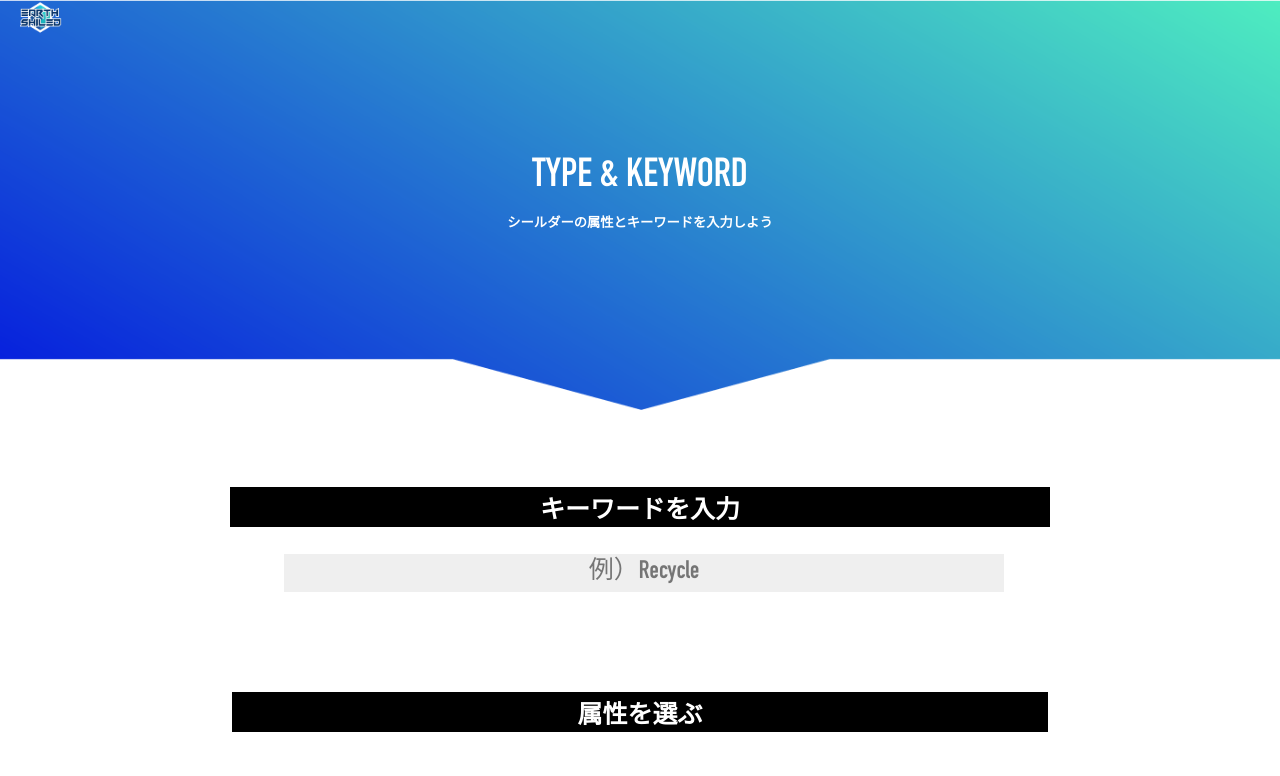
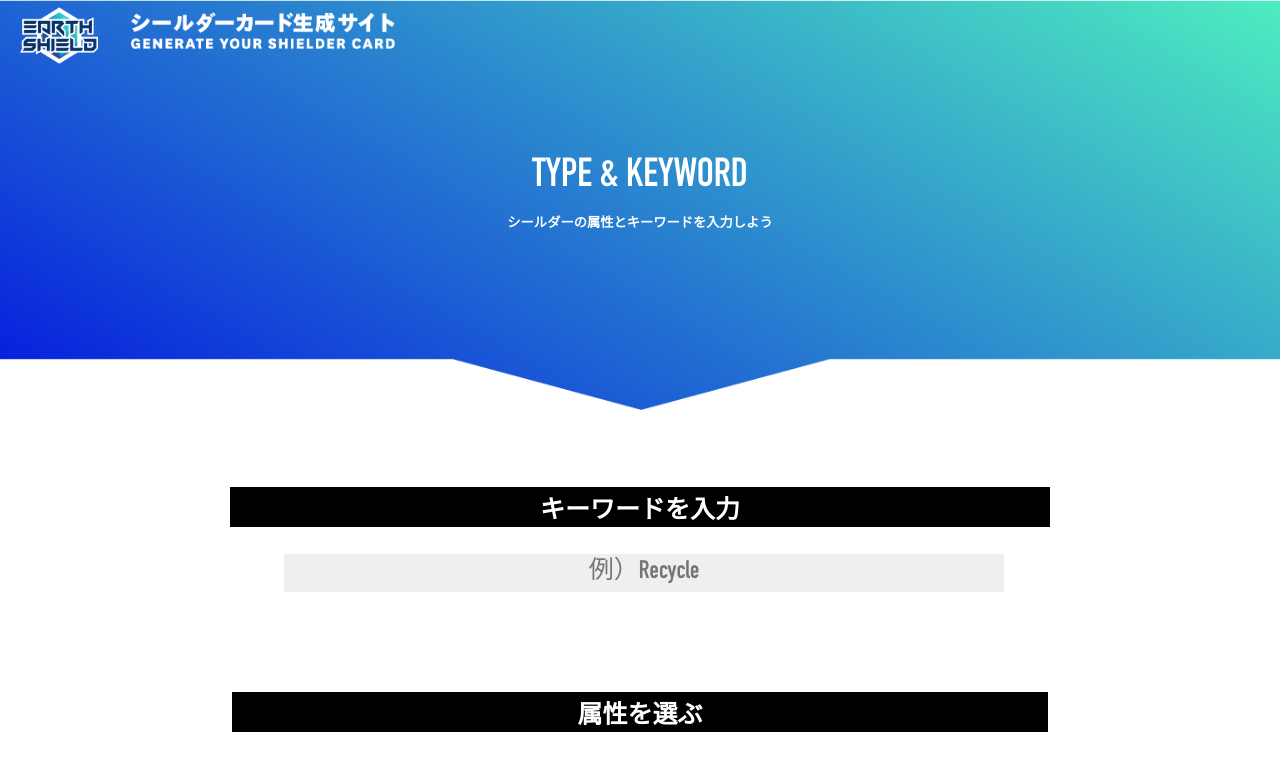
Before and after one commit to mAtencio27/pokegenreact, a React (Create React App) app in the folder client/: page /home in a window 1280 px wide. Shown: the top 776 px of the page. Built offline with nearby package versions, Linux system fonts and the light colour scheme; a web font is replaced by a local one.

Commit message:
IMPLEMENTED: CHANGES TO LOGO AND HEADERS

```diff
--- a/client/src/App.css
+++ b/client/src/App.css
@@ -74,20 +74,24 @@ body {
   display: flex;
   flex-direction: row;
   position:absolute;
-  height: 5%;
+  height: 7%;
   width: 100vw;
+  align-items: center;
+  padding-top: .25%;
   /* padding: 5px */
 }
 
 .pokemonLogo {
   max-width: 90%;
-  max-height: 90%;
+  max-height: 100%;
   padding-left: 20px;
   padding-right: 20px;
 }
 
 .title{
-  height: 50%;
+  height: 55%;
+  padding-left: 1%;
+  padding-bottom: 1%;
 }
 
 .headerTopics {
@@ -229,7 +233,7 @@ body {
   top: 11%; /* Adjust the value to set the background 20px below the top */
   left: 0;
   right: 0;
-  height: 100%; /* Set the height of the background container */
+  height: 80%; /* Set the height of the background container */
   z-index: -1; /* Make sure the background is behind the content */
 }
 
@@ -381,7 +385,7 @@ body {
   background-image: url("./Assets/Page2/top.png");
   background-size:100%;
   background-repeat: no-repeat;
-  height: 100vh;
+  /* height: 100vh; */
   width: 100vw;
 }
 
@@ -576,7 +580,7 @@ body {
   background-image: url("./Assets/Page2/top.png");
   background-size:100%;
   background-repeat: no-repeat;
-  height: 100vh;
+  /* height: 100vh; */
   width: 100vw;
 }
 
@@ -789,7 +793,8 @@ body {
   background-image: url("./Assets/Page4/background.png");
   background-size: cover;
   background-repeat: no-repeat;
-  max-height: 150vh;
+  background-position: center top 35%;
+  /* max-height: 150vh; */
   min-height: 100vh;
   height: 150vh;
   width: 100vw;
--- a/client/src/components/Header.js
+++ b/client/src/components/Header.js
@@ -1,12 +1,12 @@
-import logo from "../Assets/Page1/logo.png"
-import title from "../Assets/Page1/title.PNG"
+import logo from "../Assets/Page1/logo_only.png"
+import title from "../Assets/Page1/only_text.png"
 
 const Header = () => {
 
     return (
         <div className="HeaderContainer">
             <img className="pokemonLogo" src={logo}></img>
-            {/* <img className="title" src={title}></img> */}
+            <img className="title" src={title}></img>
             {/* <p>アースシールド　カード生成サイト</p> */}
             {/* <p className="headerTopics">コンセプト</p>
             <p className="headerTopics">環境問題について知ろう</p>
--- a/client/src/components/Render.js
+++ b/client/src/components/Render.js
@@ -4,6 +4,7 @@ import { Link } from 'react-router-dom'
 import logo from "../Assets/Page1/logo.png"
 import Loading from './Loading';
 import QRCode from 'react-qr-code'
+import Header from './Header'
 
 const Render = ({pokeJson, setPokeJson, files, setFiles}) => {
 
@@ -84,13 +85,14 @@ const Render = ({pokeJson, setPokeJson, files, setFiles}) => {
       {photos[0]?
       <div className='renderPageContainer'>
         <div className='renderContainerBG'>
-          <div className="renderNavbarContainer">
+          <Header/>
+          {/* <div className="renderNavbarContainer">
                 <img className="pokemonLogo" src={logo}></img>
                 <p className="renderHeaderTopics">コンセプト</p>
                 <p className="renderHeaderTopics">環境問題について知ろう</p>
                 <p className="renderHeaderTopics">ヒントを見る</p>
                 <p className="renderHeaderTopics">カード一覧</p>
-          </div>
+          </div> */}
           <div className='renderBodyContainer'>
             <div className='renderHeaderContainer'>
               <h1 className="renderh1">IT'S YOUR CARD!!</h1>
```
Also changed, not shown: client/src/Assets/Page1/logo_only.png (added), client/src/Assets/Page1/only_text.png (added).
